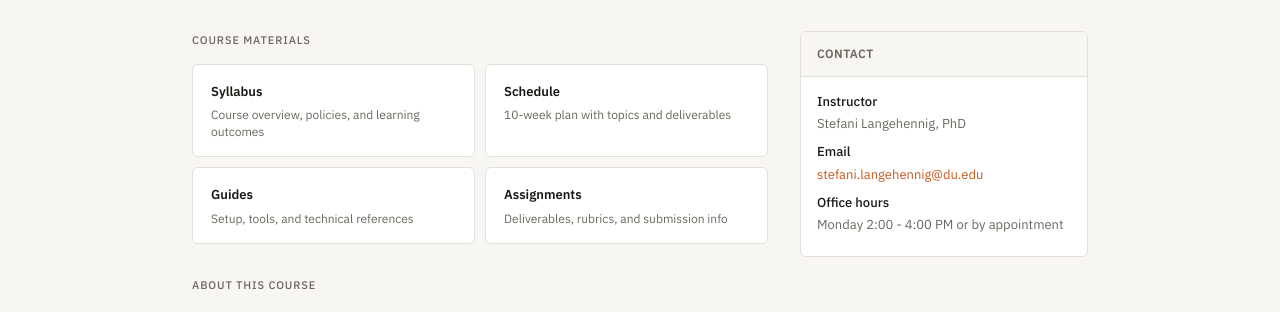
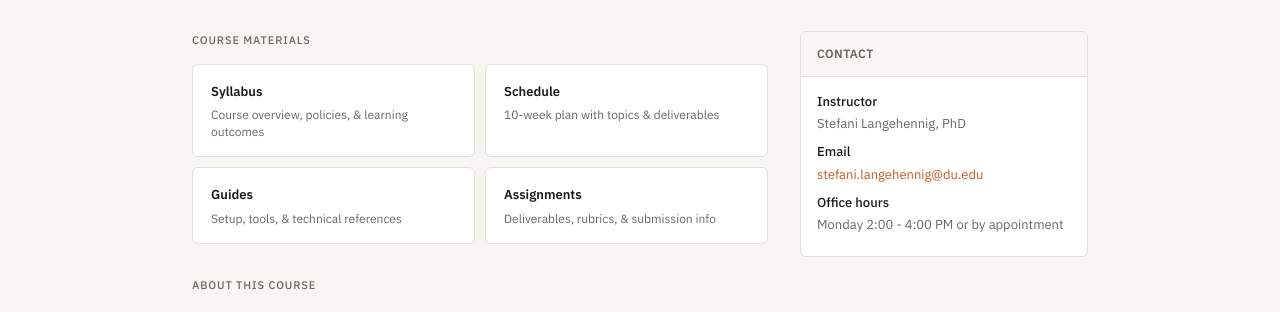
Before and after one commit to steflangehennig/info4340, a Jekyll site: the page built from index.md, in a window 1280 px wide. Shown: the part 320-632 px from the top of the page. Built offline with Jekyll 4.4.1, drawn with Linux system fonts in a browser that asks for light colours.

Commit message:
update yaml

```diff
--- a/index.md
+++ b/index.md
@@ -20,19 +20,19 @@ layout: default
     <div class="card-grid">
       <a href="{{ site.baseurl }}/syllabus/" class="nav-card">
         <div class="nav-card-title">Syllabus</div>
-        <div class="nav-card-desc">Course overview, policies, and learning outcomes</div>
+        <div class="nav-card-desc">Course overview, policies, & learning outcomes</div>
       </a>
       <a href="{{ site.baseurl }}/schedule/" class="nav-card">
         <div class="nav-card-title">Schedule</div>
-        <div class="nav-card-desc">10-week plan with topics and deliverables</div>
+        <div class="nav-card-desc">10-week plan with topics & deliverables</div>
       </a>
       <a href="{{ site.baseurl }}/guides/" class="nav-card">
         <div class="nav-card-title">Guides</div>
-        <div class="nav-card-desc">Setup, tools, and technical references</div>
+        <div class="nav-card-desc">Setup, tools, & technical references</div>
       </a>
       <a href="{{ site.baseurl }}/assignments/" class="nav-card">
         <div class="nav-card-title">Assignments</div>
-        <div class="nav-card-desc">Deliverables, rubrics, and submission info</div>
+        <div class="nav-card-desc">Deliverables, rubrics, & submission info</div>
       </a>
     </div>
 
```
